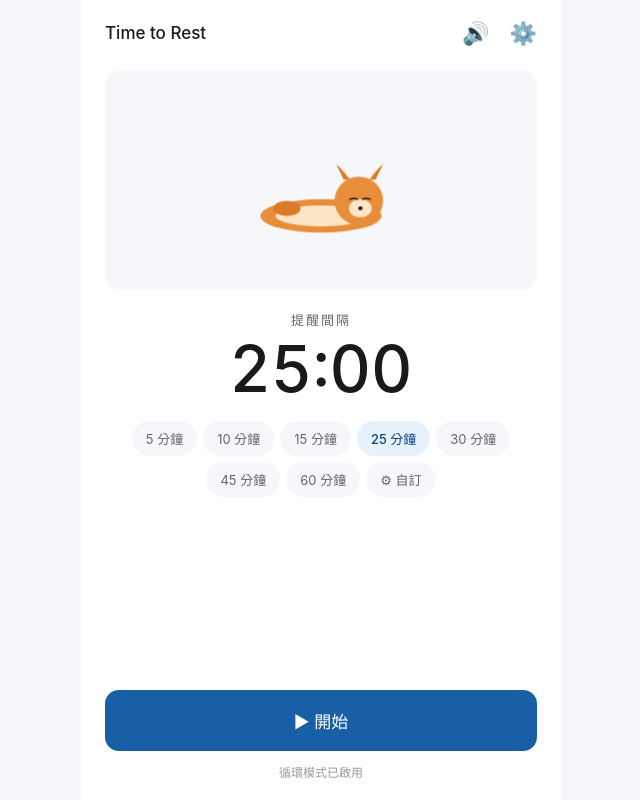
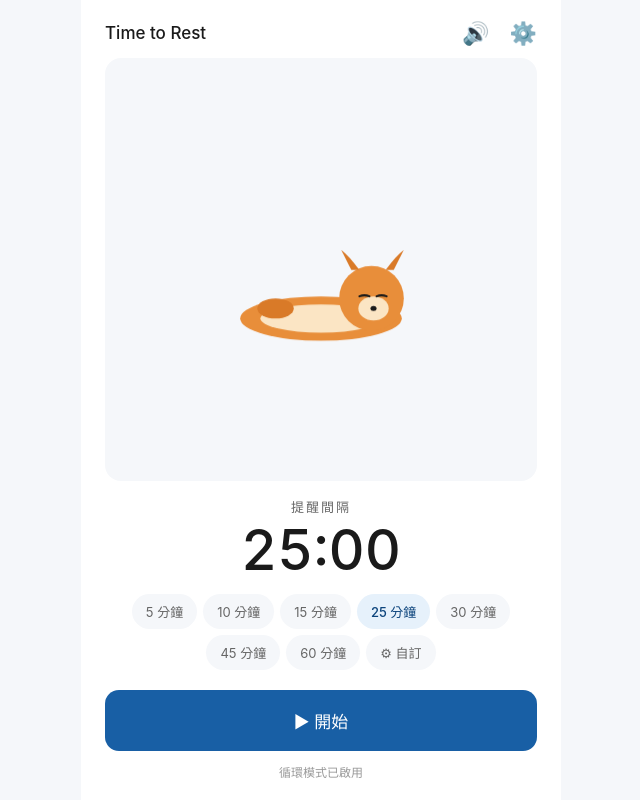
Before and after one commit to garykchen91/time2rest, a React (Vite) app: page / in a window 1280 px wide. Shown: the whole page, without its empty margins (319-959 px from the left). Built offline with nearby package versions, Linux system fonts and the light colour scheme.

Commit message:
v1.0.1: Enlarge animation area
Adjusted various style properties for layout consistency and improved spacing.

```diff
--- a/src/screens/HomeScreen.jsx
+++ b/src/screens/HomeScreen.jsx
@@ -92,7 +92,7 @@ export default function HomeScreen({ settings, updateSettings, onTimeUp, onOpenS
         display: 'flex',
         alignItems: 'center',
         justifyContent: 'space-between',
-        marginBottom: '16px'
+        marginBottom: '12px'
       }}>
         <span style={{ fontSize: '17px', fontWeight: 500 }}>Time to Rest</span>
         <div style={{ display: 'flex', gap: '20px' }}>
@@ -105,22 +105,22 @@ export default function HomeScreen({ settings, updateSettings, onTimeUp, onOpenS
         </div>
       </div>
 
-      {/* 動畫區 */}
+      {/* 動畫區 - 用 flex: 1 自動吃掉剩餘空間 */}
       <PlaceholderAnimationArea />
 
       {/* 時間顯示 */}
-      <div style={{ textAlign: 'center', marginTop: '20px' }}>
+      <div style={{ textAlign: 'center', marginTop: '16px' }}>
         <p style={{
           fontSize: '13px',
           color: isRunning ? 'var(--primary)' : 'var(--text-medium)',
           letterSpacing: '2px',
-          marginBottom: '8px',
+          marginBottom: '6px',
           fontWeight: isRunning ? 500 : 400
         }}>
           {isRunning ? '倒數中' : '提醒間隔'}
         </p>
         <p style={{
-          fontSize: '64px',
+          fontSize: '56px',
           fontWeight: 500,
           color: isRunning ? 'var(--primary)' : 'var(--text-dark)',
           lineHeight: 1,
@@ -132,7 +132,7 @@ export default function HomeScreen({ settings, updateSettings, onTimeUp, onOpenS
           <p style={{
             fontSize: '13px',
             color: 'var(--text-medium)',
-            marginTop: '10px'
+            marginTop: '8px'
           }}>
             距離下次休息
           </p>
@@ -142,7 +142,7 @@ export default function HomeScreen({ settings, updateSettings, onTimeUp, onOpenS
       {/* 進度條 (倒數中) */}
       {isRunning && (
         <div style={{
-          margin: '20px 8px 0',
+          margin: '16px 8px 0',
           height: '6px',
           background: 'var(--bg-soft)',
           borderRadius: '3px',
@@ -164,7 +164,7 @@ export default function HomeScreen({ settings, updateSettings, onTimeUp, onOpenS
           flexWrap: 'wrap',
           justifyContent: 'center',
           gap: '6px',
-          margin: '20px 0 0'
+          margin: '16px 0 0'
         }}>
           {TIME_OPTIONS.map(min => (
             <button
@@ -199,7 +199,7 @@ export default function HomeScreen({ settings, updateSettings, onTimeUp, onOpenS
       )}
 
       {/* 開始/停止 按鈕 */}
-      <div style={{ marginTop: 'auto', paddingTop: '24px' }}>
+      <div style={{ paddingTop: '20px' }}>
         {!isRunning ? (
           <button
             onClick={handleStart}
@@ -247,7 +247,7 @@ export default function HomeScreen({ settings, updateSettings, onTimeUp, onOpenS
   )
 }
 
-// 動畫區 佔位 - 未來替換成 Lottie 動畫
+// 動畫區 佔位 - flex:1 自動吃剩餘空間
 function PlaceholderAnimationArea() {
   return (
     <>
@@ -262,16 +262,16 @@ function PlaceholderAnimationArea() {
         }
       `}</style>
       <div style={{
-        height: '220px',
+        flex: 1,
+        minHeight: '260px',
         display: 'flex',
         alignItems: 'center',
         justifyContent: 'center',
         background: 'var(--bg-soft)',
-        borderRadius: '16px',
-        marginTop: '8px'
+        borderRadius: '16px'
       }}>
         <div className="dog-idle">
-          <svg width="150" height="130" viewBox="0 0 200 160">
+          <svg width="200" height="170" viewBox="0 0 200 160">
             <ellipse cx="100" cy="130" rx="80" ry="22" fill="#E88E3A"/>
             <ellipse cx="100" cy="130" rx="60" ry="14" fill="#FBE5C4"/>
             <ellipse cx="55" cy="120" rx="18" ry="10" fill="#D97A28"/>
```
